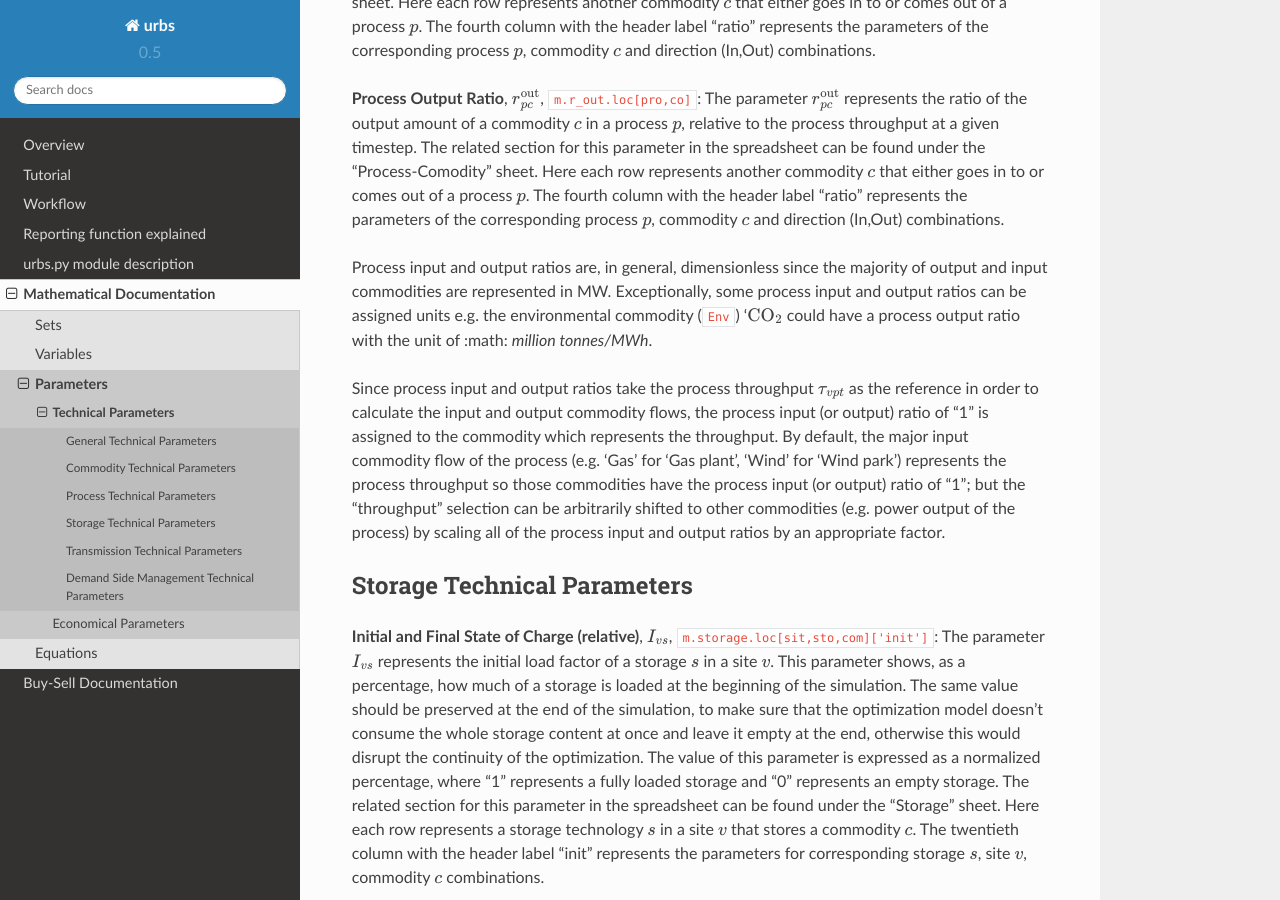
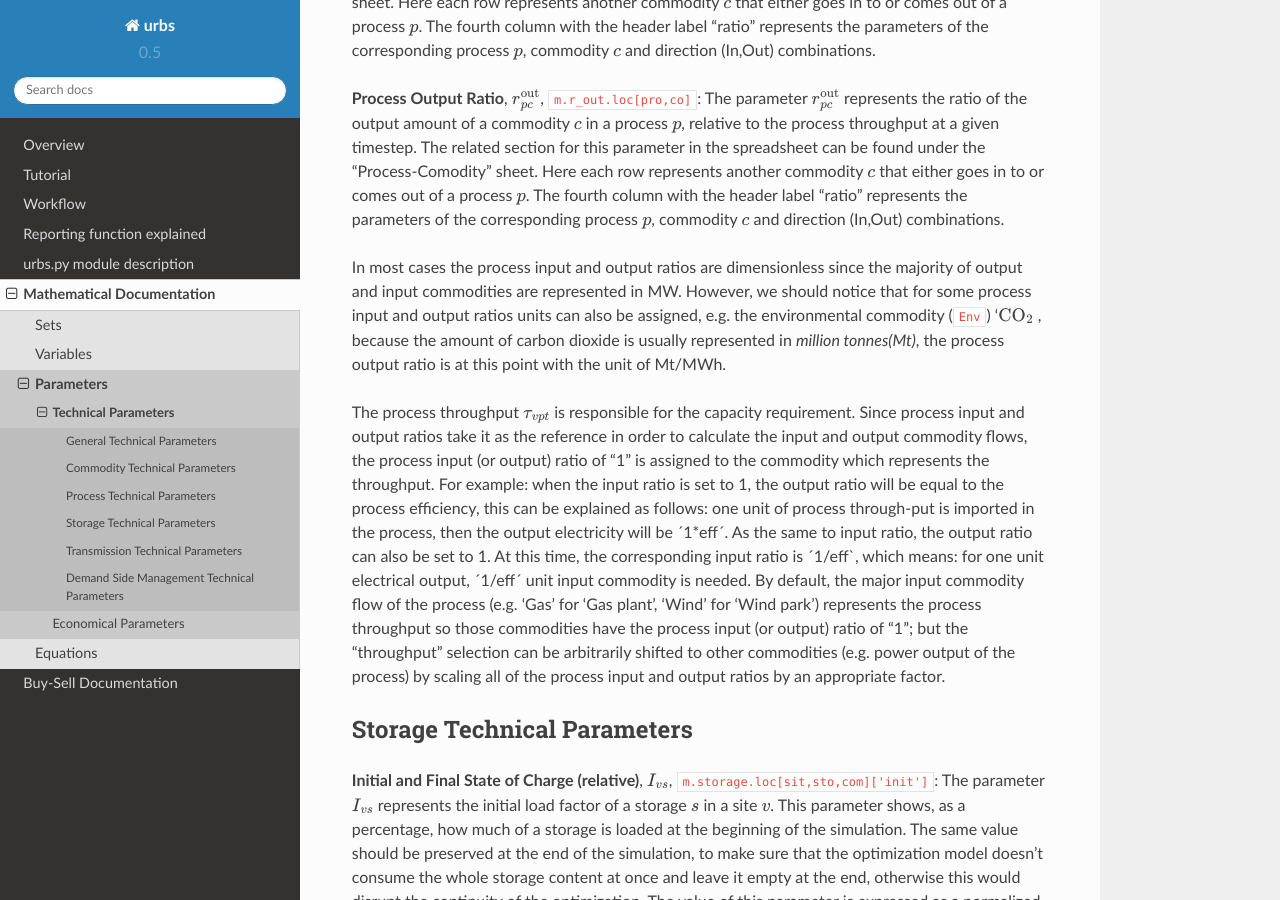
Before and after one commit to tum-ens/urbs, a Sphinx documentation site: the page built from doc/mathdoc/param-tech.rst, in a window 1280 px wide and 900 px high, scrolled down 6561 px. Built offline with Sphinx 7.4.7 and the Read the Docs theme 2.0.0, drawn with Linux system fonts in a browser that asks for light colours.

Commit message:
Update param-tech.rst

```diff
--- a/doc/mathdoc/param-tech.rst
+++ b/doc/mathdoc/param-tech.rst
@@ -159,9 +159,9 @@ Process Technical Parameters
 
 **Process Output Ratio**, :math:`r_{pc}^\text{out}`, ``m.r_out.loc[pro,co]``: The parameter :math:`r_{pc}^\text{out}` represents the ratio of the output amount of a commodity :math:`c` in a process :math:`p`, relative to the process throughput at a given timestep.  The related section for this parameter in the spreadsheet can be found under the "Process-Comodity" sheet. Here each row represents another commodity :math:`c` that either goes in to or comes out of a process :math:`p`. The fourth column with the header label "ratio" represents the parameters of the corresponding process :math:`p`, commodity :math:`c` and direction (In,Out) combinations.
 
-Process input and output ratios are, in general, dimensionless since the majority of output and input commodities are represented in MW. Exceptionally, some process input and output ratios can be assigned units e.g. the environmental commodity (``Env``) ':math:`\text{CO}_2` could have a process output ratio with the unit of :math: `million tonnes/MWh`.
+In most cases the process input and output ratios are dimensionless since the majority of output and input commodities are represented in MW. However, we should notice that for some process input and output ratios units can also be assigned, e.g. the environmental commodity (``Env``) ':math:`\text{CO}_2`  , because the amount of carbon dioxide is usually represented in `million tonnes(Mt)`, the process output ratio is at this point with the unit of Mt/MWh.
 
-Since process input and output ratios take the process throughput :math:`\tau_{vpt}` as the reference in order to calculate the input and output commodity flows, the process input (or output) ratio of "1" is assigned to the commodity which represents the throughput. By default, the major input commodity flow of the process (e.g. 'Gas' for 'Gas plant', 'Wind' for 'Wind park') represents the process throughput so those commodities have the process input (or output) ratio of "1"; but the "throughput" selection can be arbitrarily shifted to other commodities (e.g. power output of the process) by scaling all of the process input and output ratios by an appropriate factor.
+The process throughput :math:`\tau_{vpt}` is responsible for the capacity requirement. Since process input and output ratios take it as the reference in order to calculate the input and output commodity flows, the process input (or output) ratio of "1" is assigned to the commodity which represents the throughput. For example: when the input ratio is set to 1, the output ratio will be equal to the process efficiency, this can be explained as follows: one unit of process through-put is imported in the process, then the output electricity will be ´1*eff´. As the same to input ratio, the output ratio can also be set to 1. At this time, the corresponding input ratio is ´1/eff`, which means: for one unit electrical output, ´1/eff´ unit input commodity is needed. By default, the major input commodity flow of the process (e.g. 'Gas' for 'Gas plant', 'Wind' for 'Wind park') represents the process throughput so those commodities have the process input (or output) ratio of "1"; but the "throughput" selection can be arbitrarily shifted to other commodities (e.g. power output of the process) by scaling all of the process input and output ratios by an appropriate factor.
 
 Storage Technical Parameters
 ----------------------------
```
